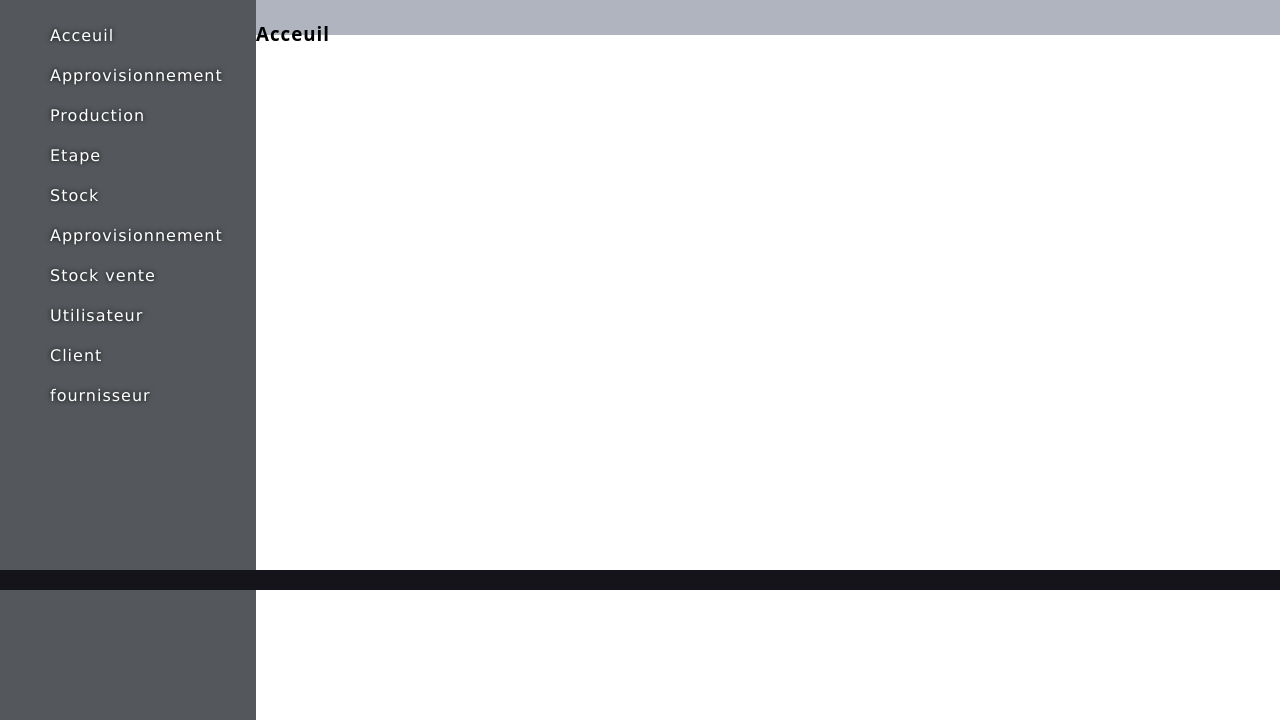
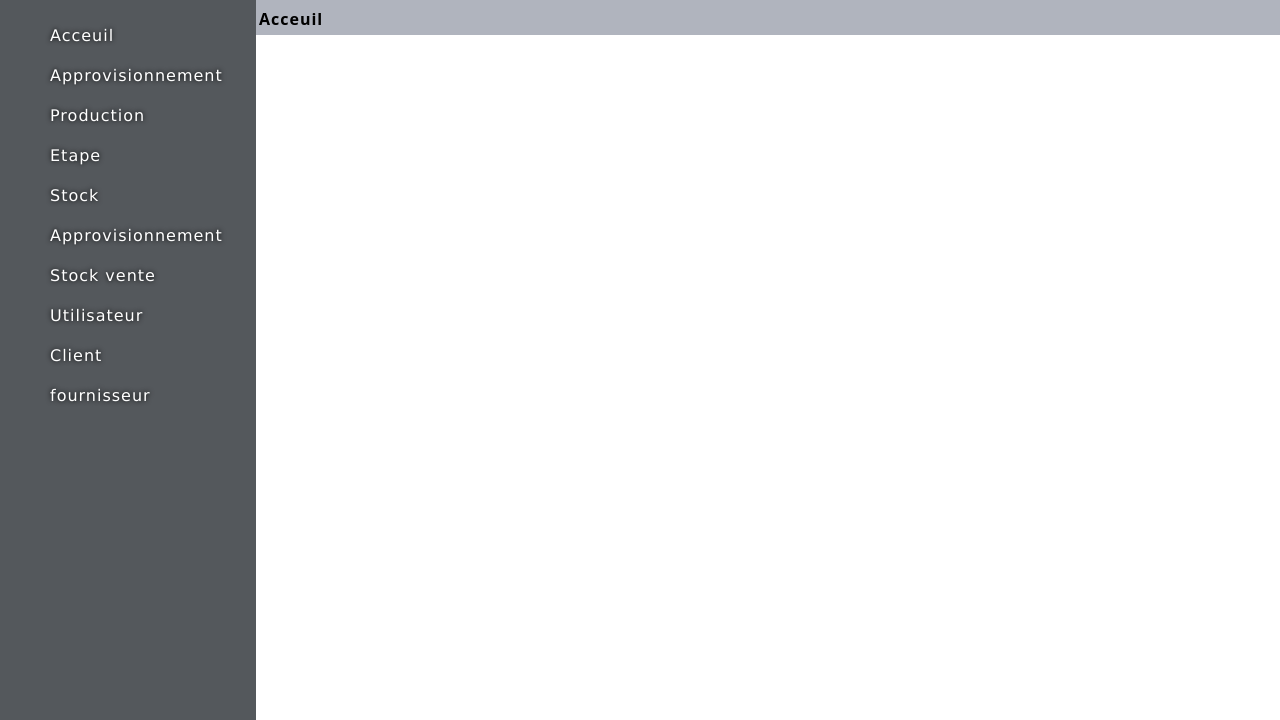
Before and after one commit to pezana/blesscomputer, a Django app: page / in a window 1280 px wide. Shown: the part 110-830 px from the top of the page. Run offline with Django 4.2, Linux system fonts and the light colour scheme.

Commit message:
maj base.html

```diff
--- a/prod/templates/base.html
+++ b/prod/templates/base.html
@@ -58,8 +58,5 @@
         {%block contenu %}{% endblock contenu %}
     </div>
 </body>
-<footer>
-    <h6> la production à la rencontre de nos cultures</h6>
-</footer>
 
 </html>
--- a/prod/templates/home.html
+++ b/prod/templates/home.html
@@ -1,2 +1 @@
-{% extends 'base.html' %} {% block titre %}
-<h3> Acceuil</h3> {% endblock titre %}
+{% extends 'base.html' %} {% block titre %} Acceuil {% endblock titre %}
```
